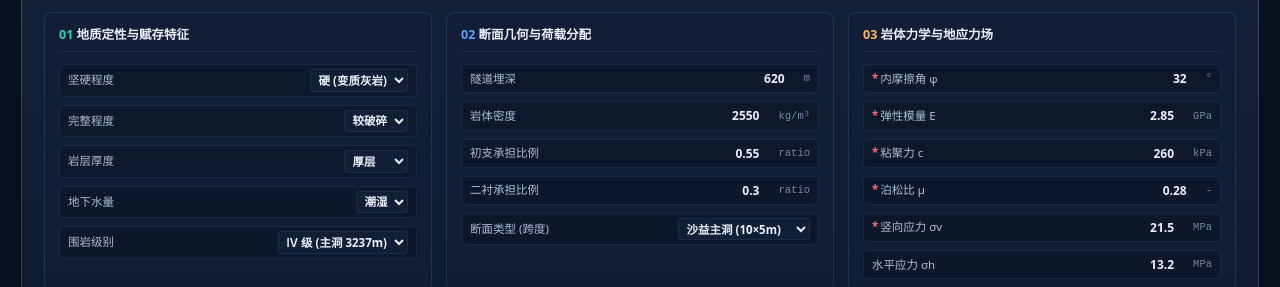
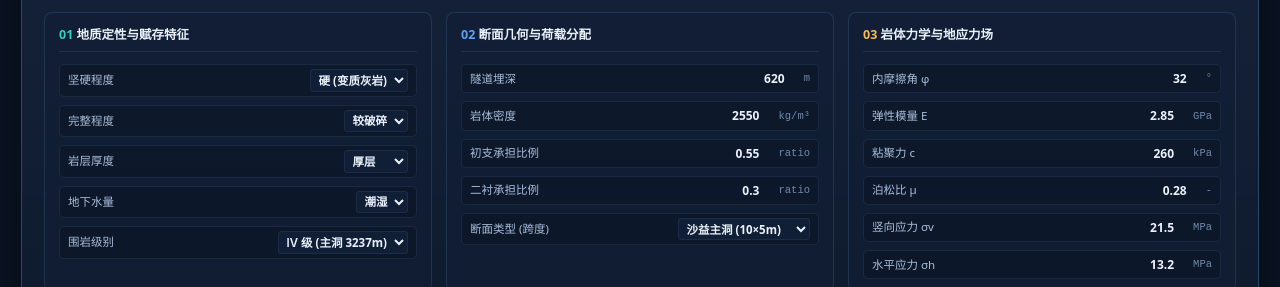
Before and after one commit to bestxu666/-, a Next.js app: page /decision in a window 1280 px wide. Shown: the part 357-644 px from the top of the page. Built offline with nearby package versions, Linux system fonts and the light colour scheme.

Commit message:
fix(decision): 手动决策文案改为16项并删除03组参数红星
Coze-Commit-Type: user
Coze-User-ID: 3700306087523668
Coze-Conversation-ID: 12500971

```diff
--- a/src/components/decision/decision-workbench.tsx
+++ b/src/components/decision/decision-workbench.tsx
@@ -128,7 +128,7 @@ export function DecisionWorkbench({
           ) : (
             <>
               <b>【手动决策模式】</b>{' '}
-              开放自定义权限，工程师可根据现场地质观察与试验结果，自由修改微调下方 18 项地质力学参数进行推演
+              开放自定义权限，工程师可根据现场地质观察与试验结果，自由修改微调下方 16 项地质力学参数进行推演
             </>
           )}
         </div>
@@ -274,9 +274,7 @@ export function DecisionWorkbench({
           </div>
           {NUM_FIELDS_GROUP3.map((f) => (
             <div key={f.key} className="pg-item">
-              <span className="pg-lbl">
-                {f.required && <span className="star">*</span>} {f.label}
-              </span>
+              <span className="pg-lbl">{f.label}</span>
               <div className="pg-val">
                 <input
                   type="number"
```
